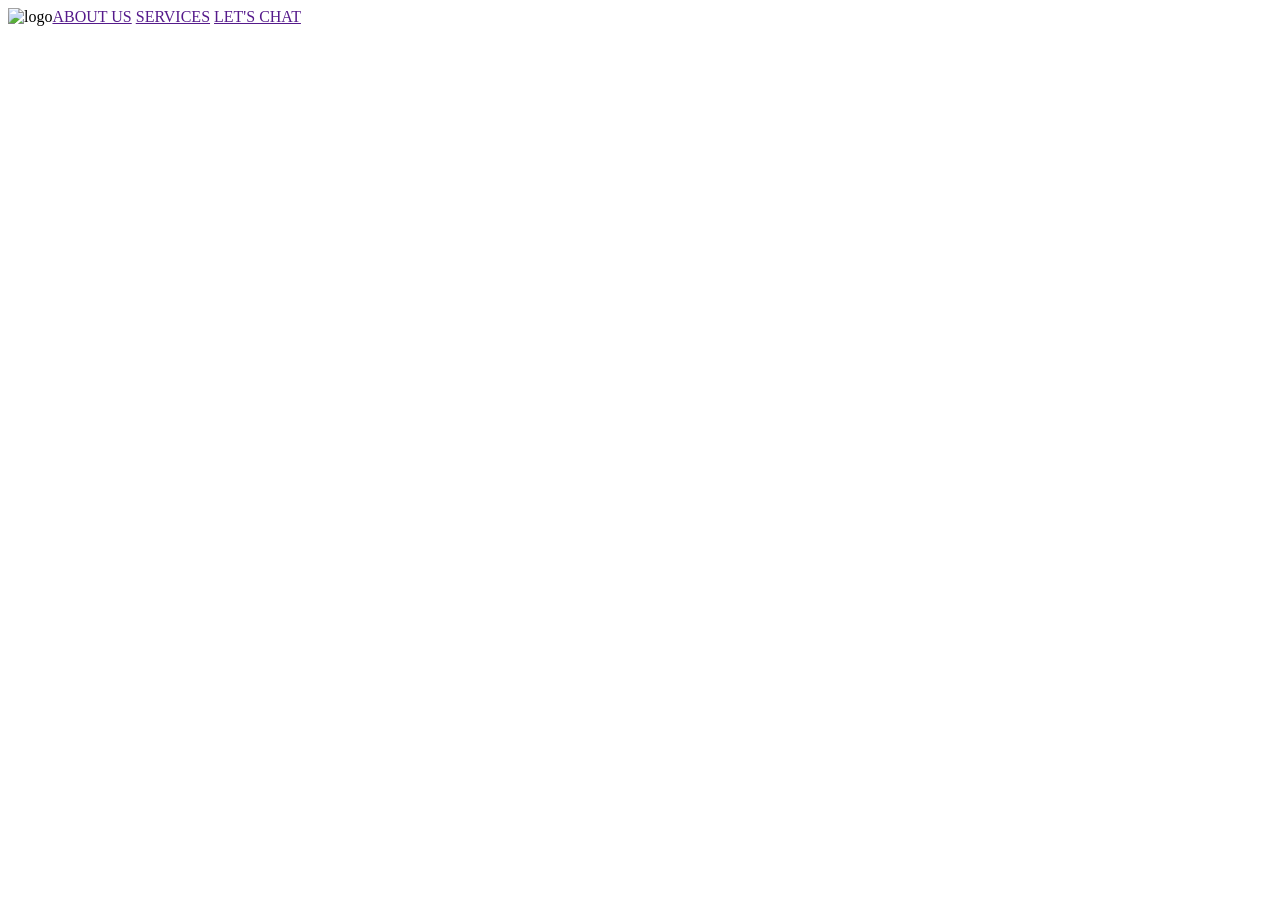
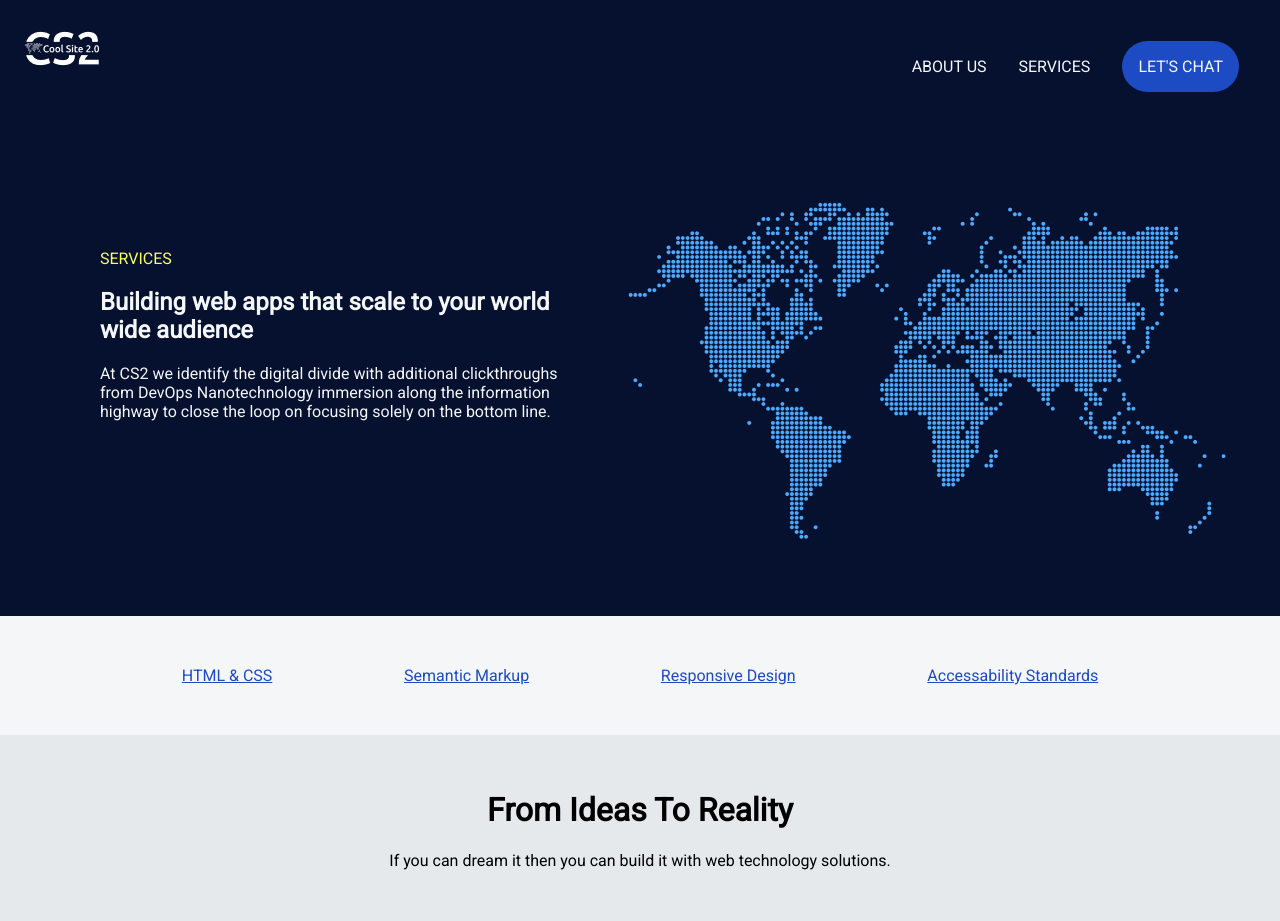
Before and after one commit to millho/cool-site, a plain HTML site: page index.html in a window 1280 px wide. Before the commit the page ends 800 px from the top, so only its background shows below. Drawn offline with Linux system fonts and the light colour scheme.

Commit message:
cool site

```diff
--- a/index.html
+++ b/index.html
@@ -6,24 +6,49 @@
     <meta name="viewport" content="width=device-width, initial-scale=1.0">
     <title>cool.site</title>
     <link rel="stylesheet" href="styles.css">
+    <link rel="preconnect" href="https://fonts.googleapis.com">
+    <link rel="preconnect" href="https://fonts.gstatic.com" crossorigin>
+    <link href="https://fonts.googleapis.com/css2?family=Roboto&display=swap" rel="stylesheet">
 </head>
 
 <body>
+    <header class="d-flex">
+        <section>
+            <img src="images/coolsite-logo.png" alt="logo">
+        </section>
 
-    <header class="d-flex">
-
-        <img src="images/coolsite-logo.png" alt="logo">
-
-        <section>
-
+        <section class="d-flex nav">
             <a href="">ABOUT US</a>
             <a href="">SERVICES</a>
-            <a href="">LET'S CHAT</a>
+            <a href="" class="lets-chat">LET'S CHAT</a>
+        </section>
+    </header>
 
+    <main class="spacing">
+        <section class="d-flex hero">
+            <div class="hero">
+                <p>SERVICES</p>
+                <h1>Building web apps that scale to your world wide audience</h1>
+                <p>At CS2 we identify the digital divide with additional clickthroughs from DevOps Nanotechnology
+                    immersion along the information highway to close the loop on focusing solely on the bottom line.</p>
+            </div>
+
+            <img src="images/world.png" alt="world">
         </section>
 
-    </header>
+        <section class="middle-main">
+            <a href="">HTML & CSS</a>
+            <a href="">Semantic Markup</a>
+            <a href="">Responsive Design</a>
+            <a href="">Accessability Standards</a>
+        </section>
+    </main>
 
+    <footer>
+        <h1>From Ideas To Reality</h1>
+
+        <p>If you can dream it then you can build it with web technology solutions.</p>
+    </footer>
 </body>
 
 </html>
--- a/styles.css
+++ b/styles.css
@@ -2,6 +2,11 @@
     outline: 1px dotted purple;
     padding: 5px;
 } */
+
+body {
+    font-family: 'roboto';
+    margin: 0;
+}
 
 :root {
     --dark: #061130;
@@ -13,3 +18,65 @@
 .d-flex {
     display: flex;
 }
+
+header {
+    background-color: var(--dark);
+    color: var(--light);
+    justify-content: space-between;
+    padding: 25px;
+}
+
+.nav {
+    align-items: center;
+}
+
+.nav a {
+    margin: 1em;
+    color: var(--light);
+    text-decoration: none;
+}
+
+.lets-chat {
+    border-radius: 50em;
+    border: 0;
+    color: var(--click);
+    background-color: var(--click);
+    padding: 1em;
+}
+
+main {
+    background-color: var(--dark);
+    color: var(--light);
+}
+
+main section div p:first-child {
+    color: var(--accent);
+}
+
+.hero {
+    padding: 50px;
+}
+
+.spacing {
+    justify-content: space-around;
+}
+
+.middle-main {
+    background-color: var(--light);
+    text-align: center;
+    justify-content: space-evenly;
+    display: flex;
+    padding: 50px;
+    color: var(--click);
+    margin: 0;
+}
+
+.middle-main a {
+    color: var(--click);
+}
+
+footer {
+    background-color: #e5e9ec;
+    text-align: center;
+    padding: 35px;
+}
```
Also changed, not shown: images/coolsite-logo.png (added), images/coolsite.png (added), images/world.png (added).
